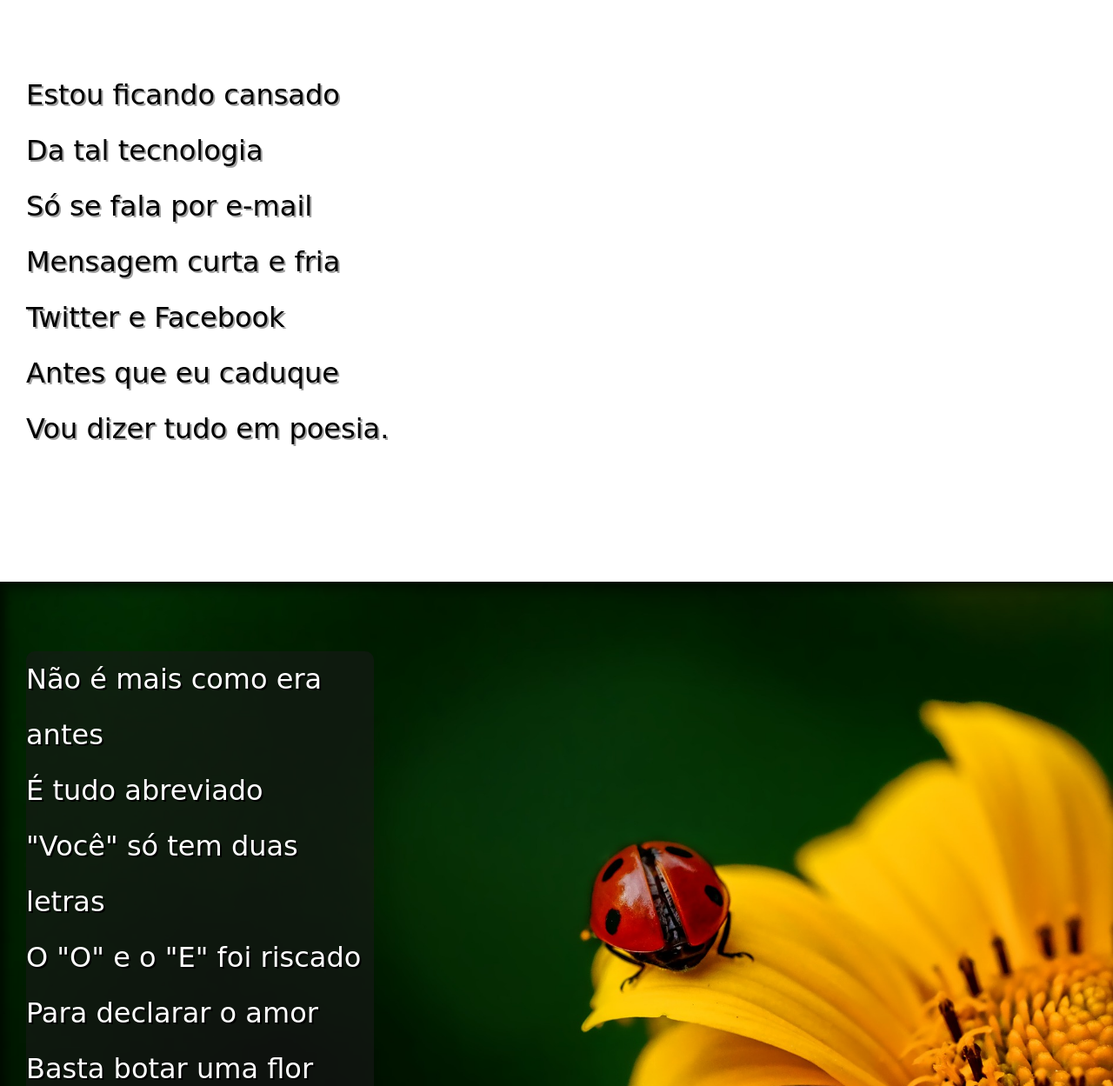
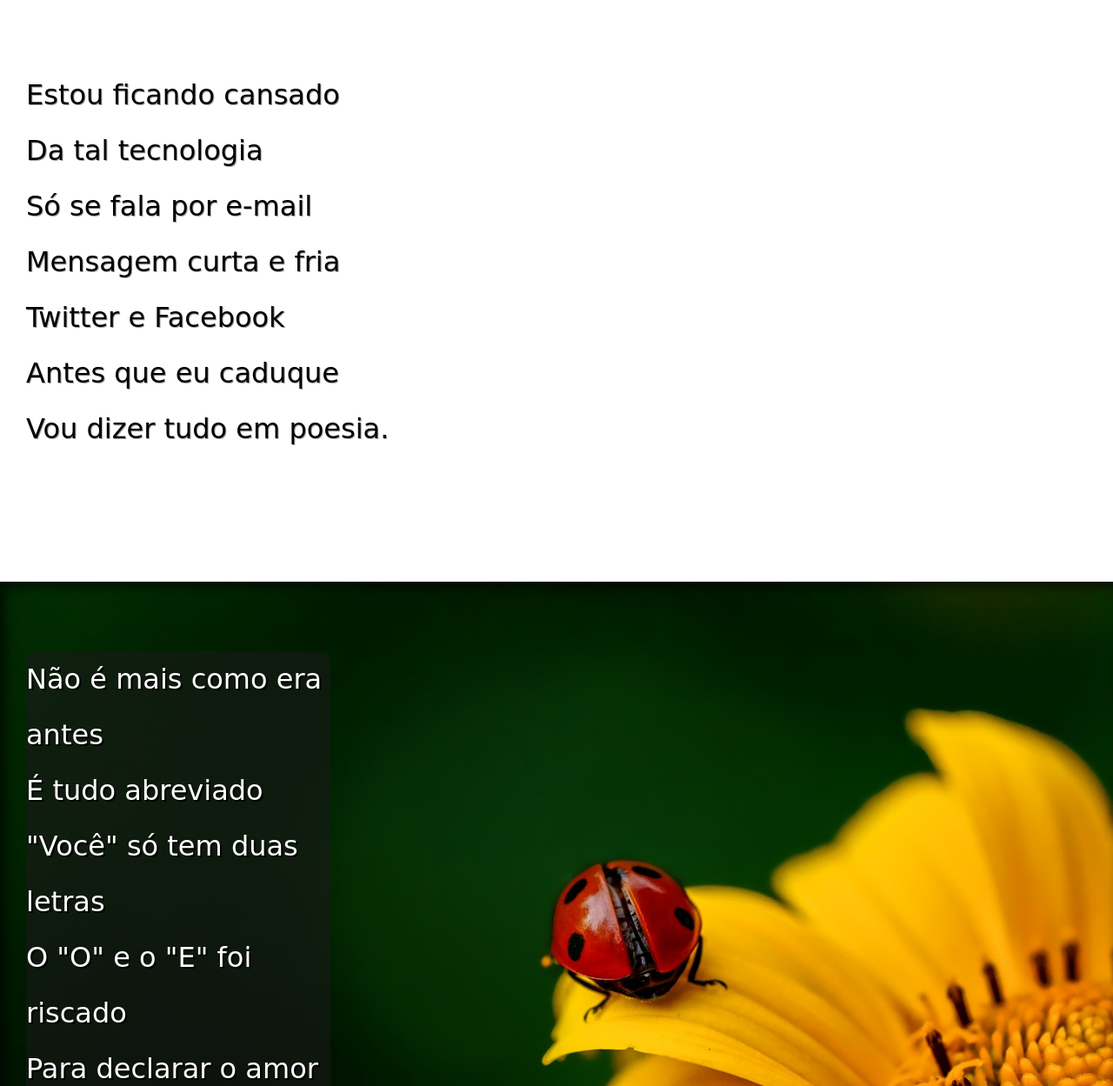
Before and after one commit to pedro-dv/projeto-cordel, a plain HTML site: page index.html in a window 1280 px wide. Shown: the part 271-1520 px from the top of the page at 87% size. Drawn offline with Linux system fonts and the light colour scheme.

Commit message:
updated the text-shadow

```diff
--- a/estilo/style.css
+++ b/estilo/style.css
@@ -70,7 +70,7 @@ section.normal{
     color:black;
 }
 section.normal > p {
-    text-shadow: 2px 2px 0px rgba(128, 128, 128, 0.74);
+    text-shadow: 1px 1px 0px rgba(128, 128, 128, 0.74);
 }
 
 section.imagem{
@@ -84,9 +84,10 @@ section.imagem{
 section.imagem > p {
     display: inline-block;
     background-color: rgba(26, 25, 25, 0.568);
-    width: 400px;
+    width: 350px;
     text-shadow: 2px 2px 0px black;
     border-radius: 10px 10px;
+
 
 }
 
```
